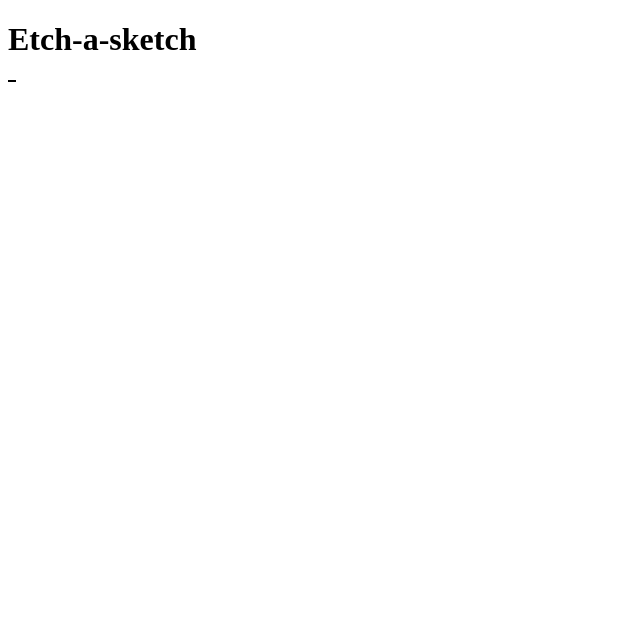
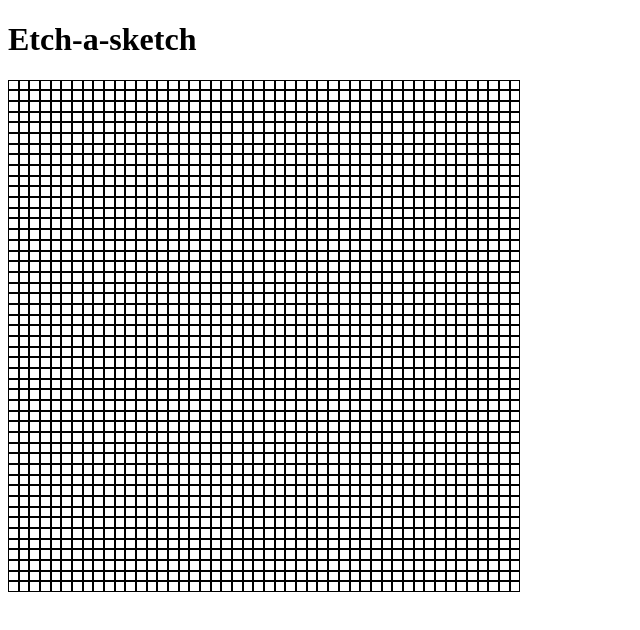
Before and after one commit to emiledrablant/etch-a-sketch, a plain HTML site: page index.html in a window 1280 px wide. Shown: the whole page, without its empty margins (0-640 px from the left). Drawn offline with Linux system fonts and the light colour scheme.

Commit message:
paint a red trail on a 48*48 grid

```diff
--- a/script.js
+++ b/script.js
@@ -1,10 +1,19 @@
 function createGrid(size) {
     const container = document.querySelector("#container");
     for (let i = 1; i <= size; i++) {
-        let squareDiv = document.createElement("div");
-        squareDiv.classList.add("square");
-        container.appendChild(squareDiv);
+        let row = document.createElement("div");
+        row.classList.add("row");
+        for (let j = 1; j <= size; j++) {
+            let squareDiv = document.createElement("div");
+            squareDiv.classList.add("square");
+            row.appendChild(squareDiv);
+
+            squareDiv.addEventListener("mouseenter", () => {
+                squareDiv.style.backgroundColor = "red";
+            });
+        }
+        container.appendChild(row);
     }
 }
 
-createGrid(4);
+createGrid(48);
--- a/style.css
+++ b/style.css
@@ -1,7 +1,18 @@
 #container {
     display: flex;
+    justify-content: center;
+    flex-direction: column;
+    max-width: 512px;
+    height: 512px;
+}
+
+.row {
+    display: flex;
+    flex-grow: 1;
 }
 
 .square {
     border: 1px solid black;
+    flex-grow: 1;
+    box-sizing: border-box;
 }
```
